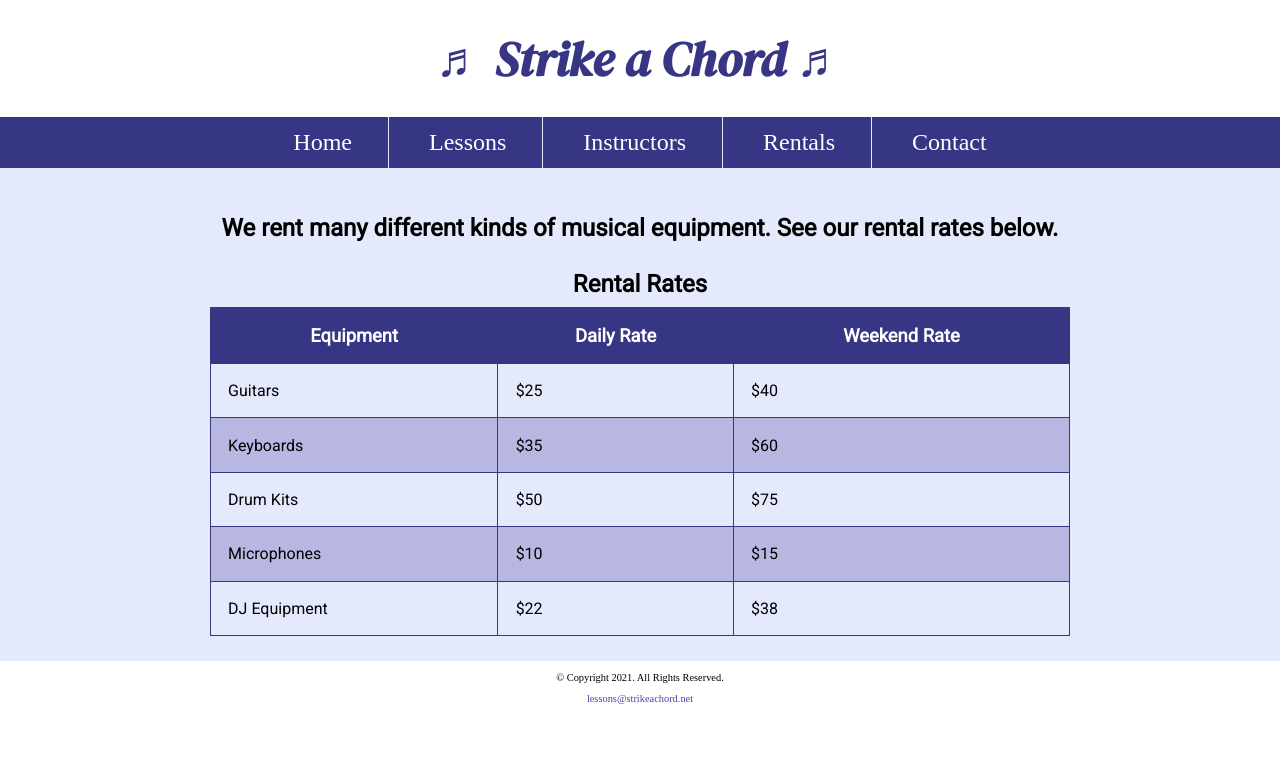
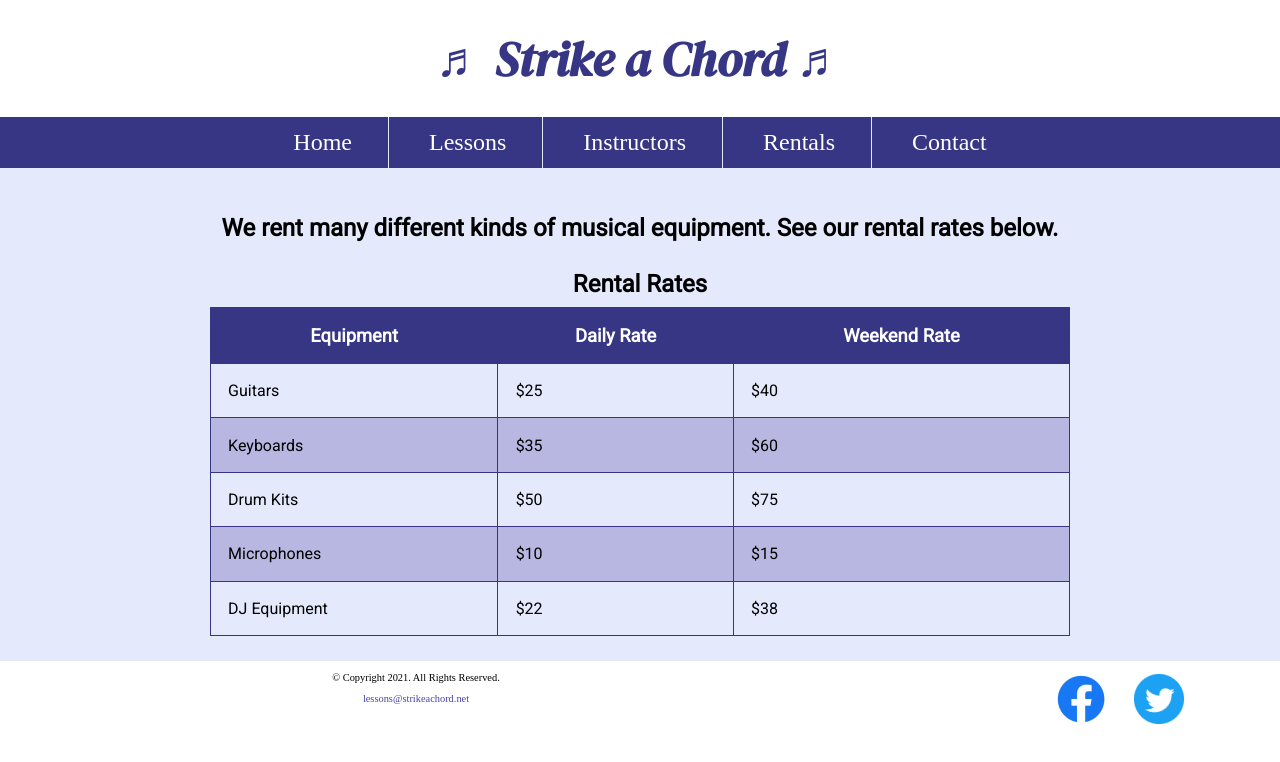
Before and after one commit to 334Fa23/ch11lab1-sydneylcook, a plain HTML site: page rentals.html in a window 1280 px wide. Drawn offline with Linux system fonts and the light colour scheme.

Commit message:
Update rentals.html

```diff
--- a/rentals.html
+++ b/rentals.html
@@ -6,10 +6,11 @@
  -->
 <html lang="en">
 <head>
-	<title>Strike a Chord: Rentals</title>
+	<title>Music Rental Equipment | Strike a Chord</title>
 	<meta charset="utf-8">
     <link rel="stylesheet" href="css/styles.css">
     <meta name="viewport" content="width=device-width, initial-scale=1.0">
+    <meta name="description" content="Need music rental equipment? We rent guitars, keyboards, drum kits, microphones, an DJ equipment.">
     <link href="https://fonts.googleapis.com/css?family=DM+Serif+Display:400i|Roboto&display=swap" rel="stylesheet">
     <link rel="shortcut icon" href="images/favicon.ico">
 	<link rel="icon" type="image/png" sizes="32x32" href="images/favicon-32.png">
@@ -98,8 +99,17 @@
 	</main>
 
 	<footer>
-		<p>&copy; Copyright 2021. All Rights Reserved.</p>
-		<p><a href="mailto:lessons@strikeachord.net">lessons@strikeachord.net</a></p>
+
+        <div class="copyright">
+            <p>&copy; Copyright 2021. All Rights Reserved.</p>
+            <p><a href="mailto:lessons@strikeachord.net">lessons@strikeachord.net</a></p>
+        </div>
+
+        <div class="social">
+            <a href="https://www.facebook.com" target="_blank"><img src="images/facebook-logo.png" alt="Facebook logo"></a>
+            <a href="https://www.twitter.com" target="_blank"><img src="images/twitter-logo.png" alt="Twitter logo"></a>
+        </div>
+
 	</footer>
 	<script src="scripts/script.js"></script>
 </body>
```
